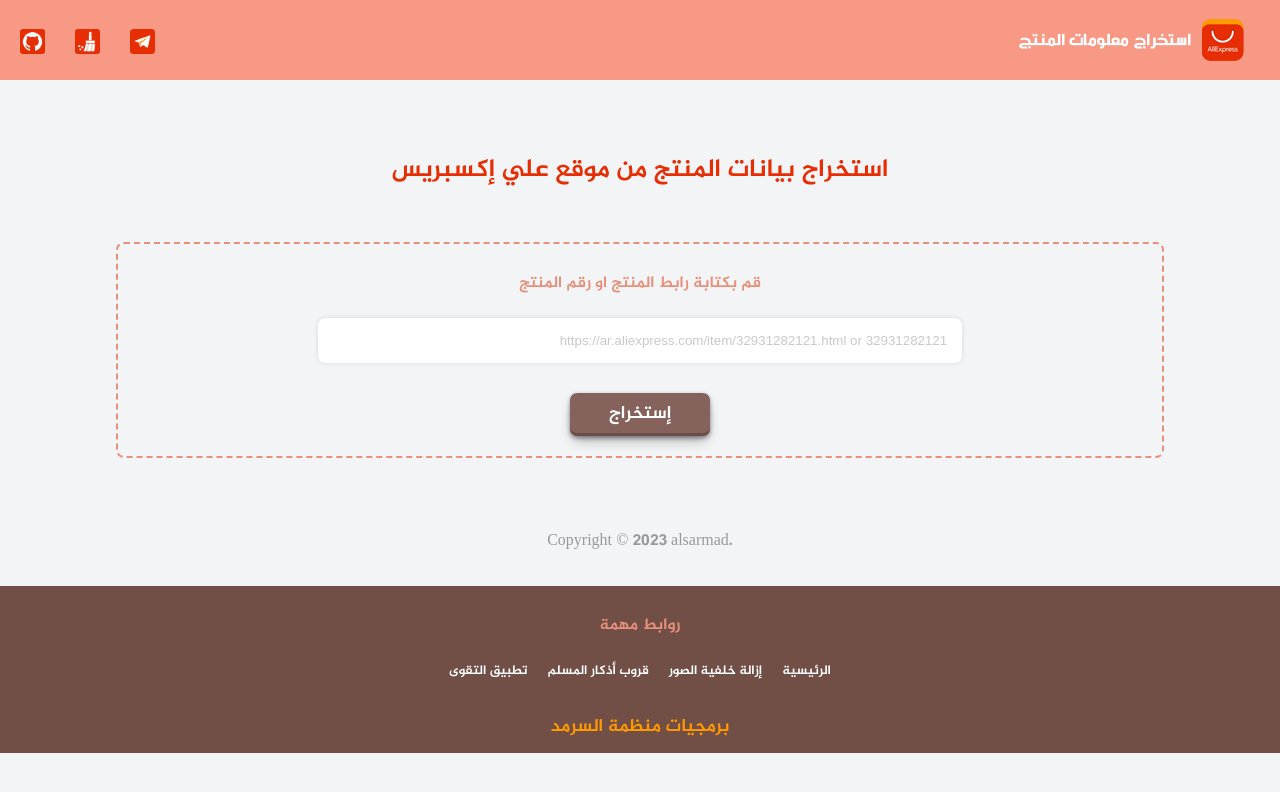
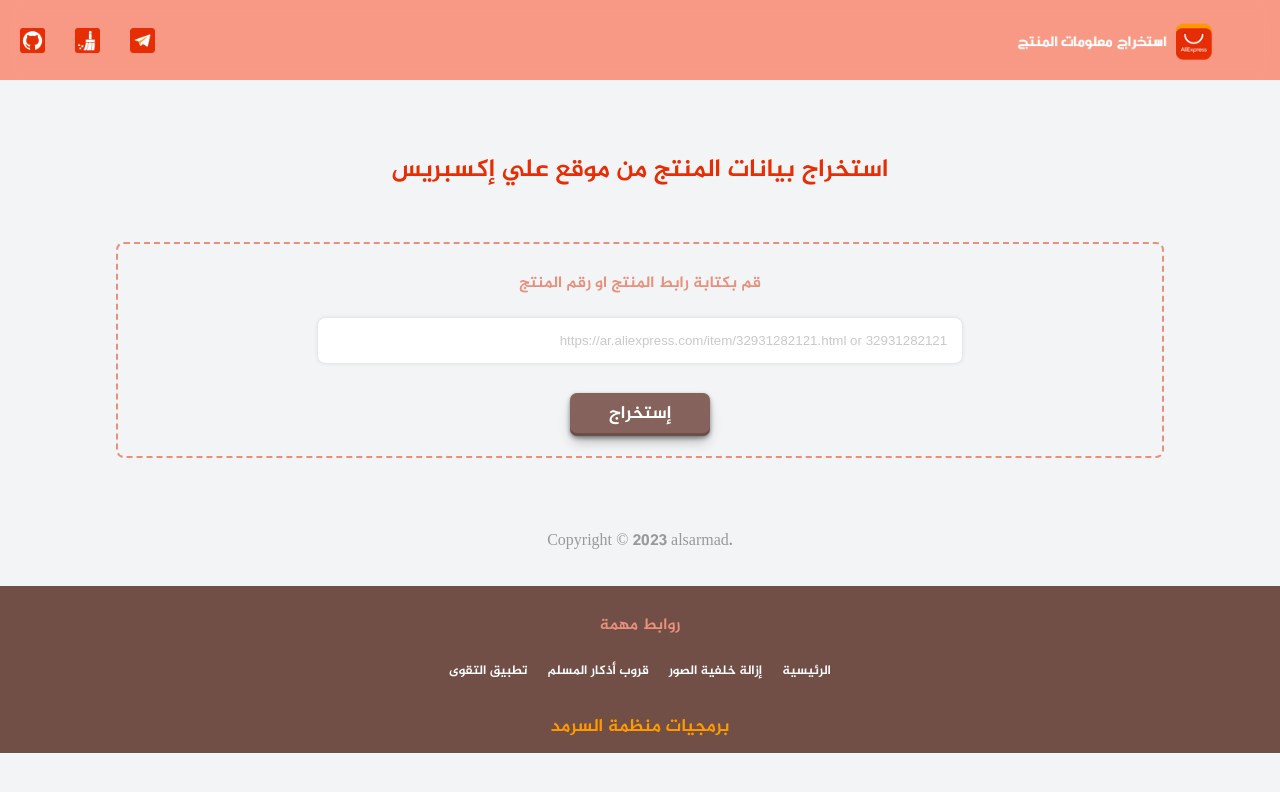
Before and after one commit to rn0x/AliExpress_product_data, a plain HTML site: page frontend/index.html in a window 1280 px wide. Drawn offline with Linux system fonts and the light colour scheme.

Commit message:
fix folder name

```diff
--- a/fontend/style.css
+++ b/frontend/style.css
@@ -70,10 +70,11 @@
 }
 
 #logo {
+    width: 80%;
     cursor: pointer;
     margin-right: 20px;
     margin-bottom: 0px;
-    margin-top: 0px;
+    margin-top: 5px;
 }
 
 ::-webkit-scrollbar {
```
Also changed, not shown: frontend/font/Al-Jazeera-Arabic-Bold.ttf (renamed from fontend/font/Al-Jazeera-Arabic-Bold.ttf), frontend/font/Amiri.woff2 (renamed from fontend/font/Amiri.woff2), frontend/image/AliExpress-Emblem.png (renamed from fontend/image/AliExpress-Emblem.png), frontend/image/github.png (renamed from fontend/image/github.png), frontend/image/loding.svg (renamed from fontend/image/loding.svg), frontend/image/logo.png (renamed from fontend/image/logo.png), frontend/image/removeBG.png (renamed from fontend/image/removeBG.png), frontend/image/telegram.png (renamed from fontend/image/telegram.png), frontend/index.html (renamed from fontend/index.html), frontend/js/index.js (renamed from fontend/js/index.js).
